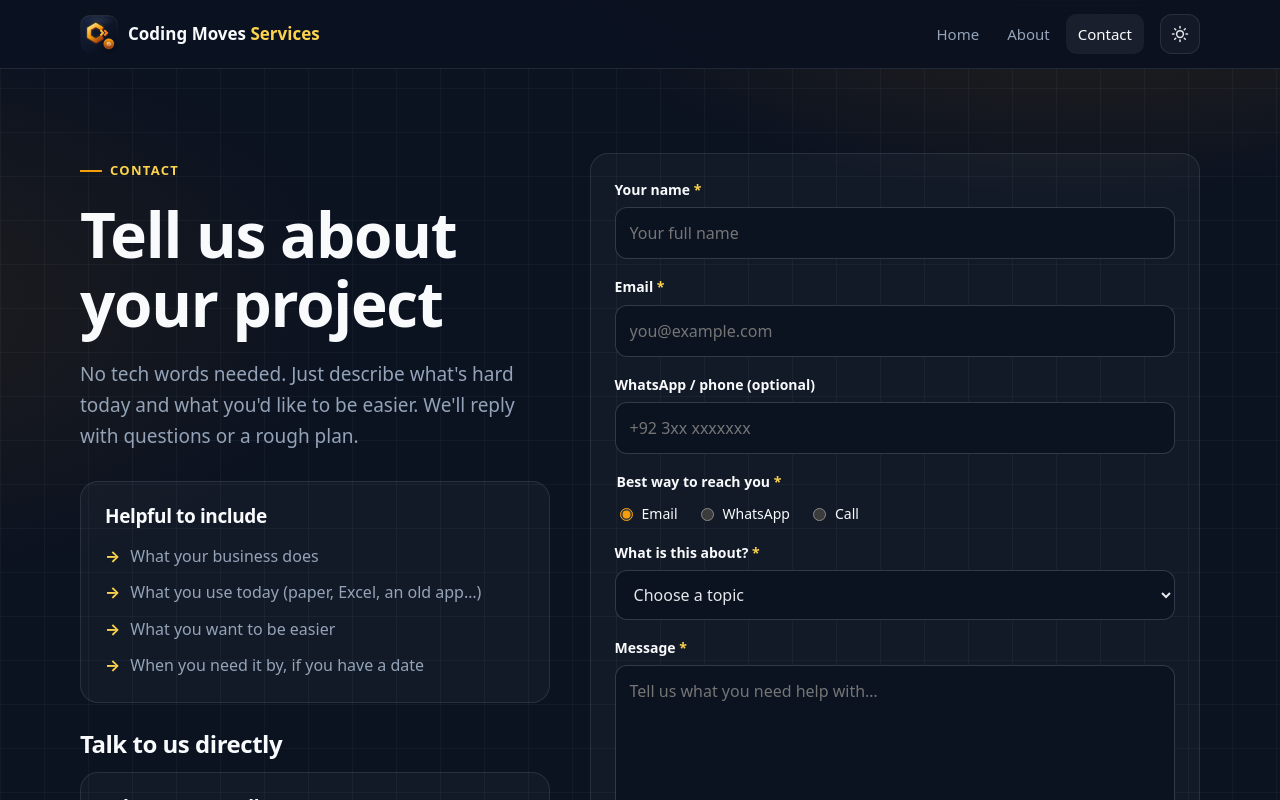
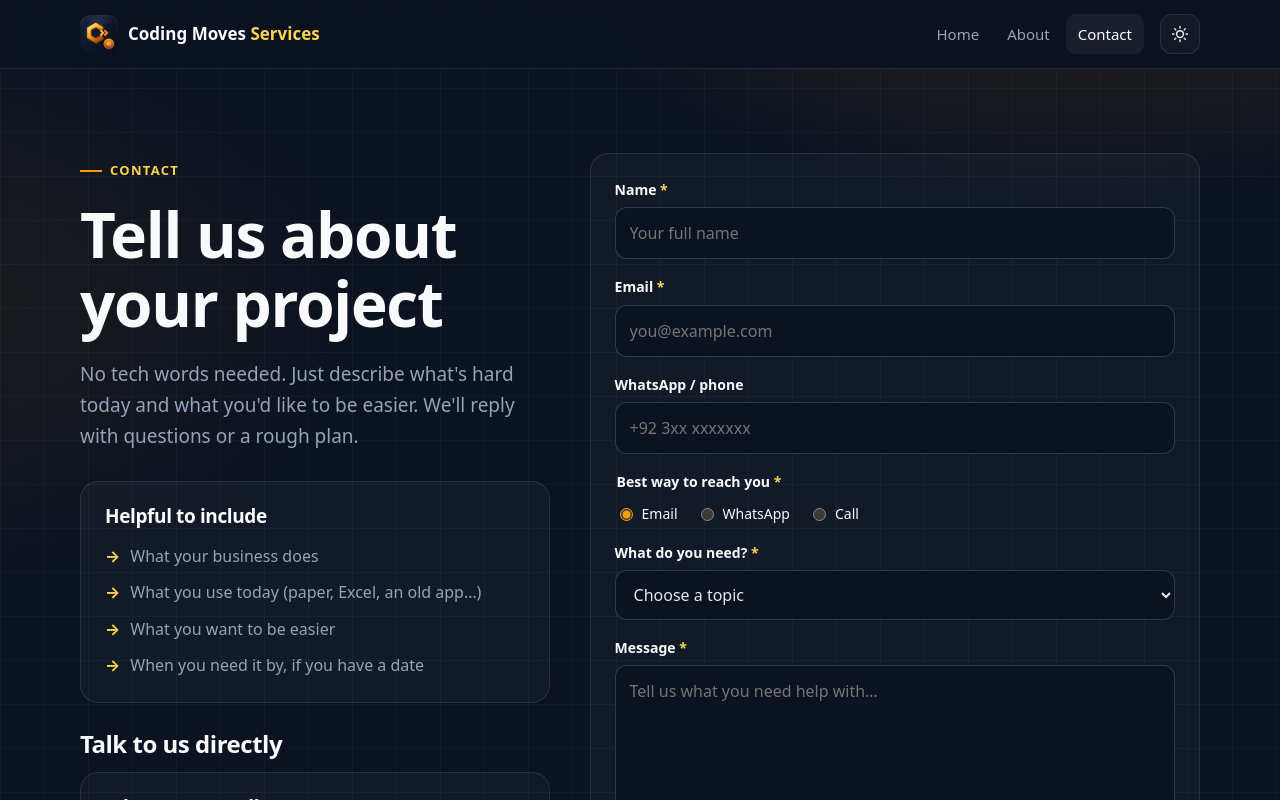
Before and after one commit to Coding-Moves/website, a Next.js app: page /services/contact/ in a window 1280 px wide. Shown: the top 800 px of the page. Built offline with nearby package versions, Linux system fonts and the light colour scheme.

Commit message:
Clarify contact form field labels

```diff
--- a/src/views/ContactView.tsx
+++ b/src/views/ContactView.tsx
@@ -74,7 +74,7 @@ export default function ContactView({ brand }: { brand: Brand }) {
               </label>
             </p>
             <div className="field">
-              <label htmlFor="name">Your name <span aria-hidden="true">*</span></label>
+              <label htmlFor="name">Name <span aria-hidden="true">*</span></label>
               <input id="name" name="name" autoComplete="name" placeholder="Your full name" required minLength={2} maxLength={60} aria-describedby={`${formName}-name-error`} />
               <p id={`${formName}-name-error`} className="field-error" hidden />
             </div>
@@ -89,7 +89,7 @@ export default function ContactView({ brand }: { brand: Brand }) {
             {c.variant === "detailed" && (
               <>
                 <div className="field">
-                  <label htmlFor="phone">WhatsApp / phone (optional)</label>
+                  <label htmlFor="phone">WhatsApp / phone</label>
                   <input id="phone" name="phone" type="tel" inputMode="tel" autoComplete="tel" placeholder="+92 3xx xxxxxxx" aria-describedby={`${formName}-phone-hint ${formName}-phone-error`} />
                   <p id={`${formName}-phone-hint`} className="field-hint" hidden>Please add your number so we can reach you</p>
                   <p id={`${formName}-phone-error`} className="field-error" hidden />
@@ -105,7 +105,7 @@ export default function ContactView({ brand }: { brand: Brand }) {
               </>
             )}
             <div className="field">
-              <label htmlFor="topic">What is this about? <span aria-hidden="true">*</span></label>
+              <label htmlFor="topic">What do you need? <span aria-hidden="true">*</span></label>
               <select id="topic" name="topic" defaultValue="" required aria-describedby={`${formName}-topic-error`}>
                 <option value="" disabled>Choose a topic</option>
                 {c.topics.map((t) => (
```
